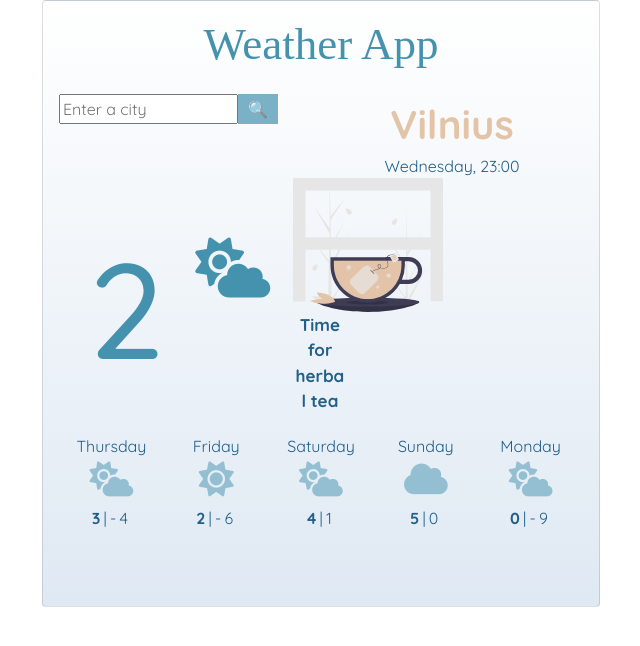
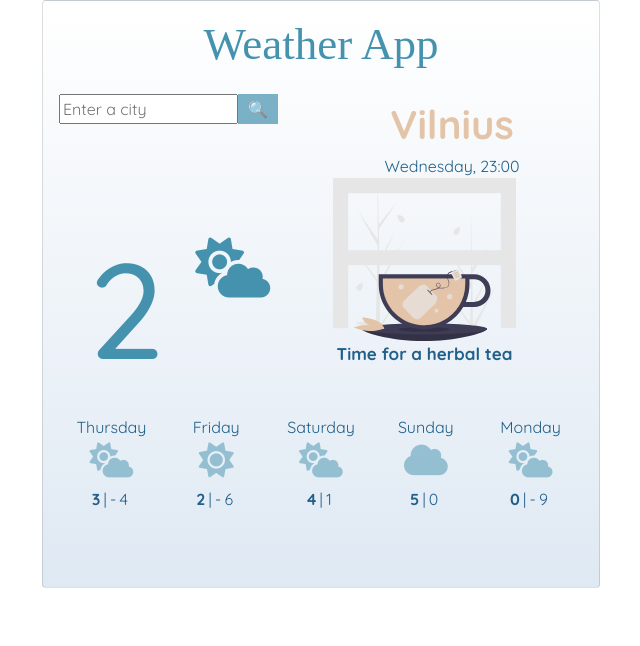
Before and after one commit to skriukaite/Weather-app-react, a React (Create React App) app: page / in a window 1280 px wide. Shown: the top 646 px of the page, without its empty margins (319-959 px from the left). Built offline with nearby package versions, Linux system fonts and the light colour scheme; a web font is replaced by a local one.

Commit message:
Update styling of TimeForSection

```diff
--- a/src/Components/TimeForSection.js
+++ b/src/Components/TimeForSection.js
@@ -7,8 +7,6 @@ export default function TimeForSection() {
   return (
     <div className="TimeForSection">
       <div className="section-current-temperature">
-        <div className="row">
-          <div className="col-5">
         <img
           src={tea}
           alt="tea icon"
@@ -16,10 +14,8 @@ export default function TimeForSection() {
           id="offer-image"
         />
         <p className="time-for">
-              Time for <span id="offer">herbal tea</span>{" "}
+          Time for a <span id="offer">herbal tea</span>{" "}
         </p>
-          </div>
-        </div>
       </div>
     </div>
   );
--- a/src/Styles/TimeForSection.css
+++ b/src/Styles/TimeForSection.css
@@ -1,6 +1,11 @@
+.TimeForSection {
+  width: 50%;
+  box-sizing: border-box;
+  display: block;
+}
 .time-for-icon {
   display: block;
-  width: 150px;
+  width: 70%;
   margin: 0 auto;
 }
 .time-for {
```
Lines whose indentation alone changed are shown as unchanged.
